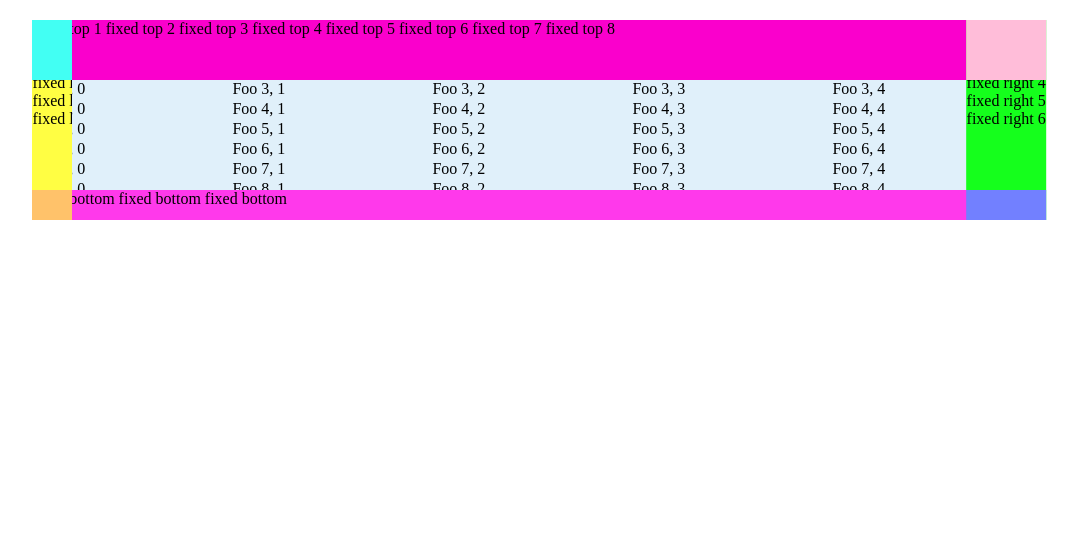
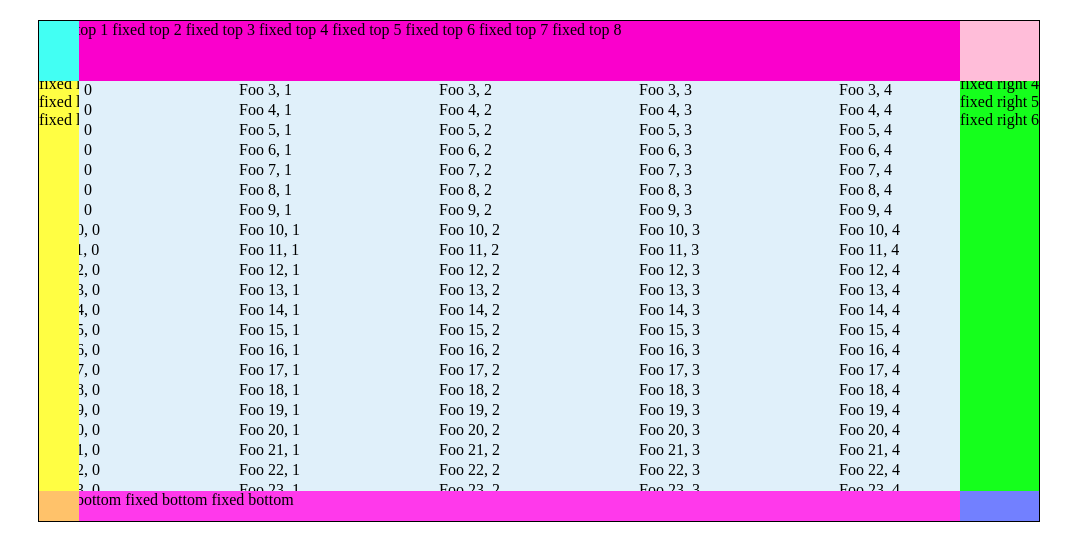
Before and after one commit to dastrobu/angular-table-study, an Angular app: page / in a window 1280 px wide. Shown: the top 560 px of the page, without its empty margins (101-1179 px from the left). Built offline with nearby package versions, Linux system fonts and the light colour scheme.

Commit message:
switched from fixed positioning to absolute positioning to avoid problems with window scrolling.

```diff
--- a/src/app/app.component.html
+++ b/src/app/app.component.html
@@ -1,3 +1,6 @@
+<!--<matrix-view-->
+    <!--[config]="{showFixed: {top: 1, left: 1, right: 1, bottom: 1}}"-->
+    <!--style="width: calc(80% + 2px); height: 200px; margin-left: auto; margin-right: auto; margin-top: 20px; display: block"></matrix-view>-->
 <matrix-view
     [config]="{showFixed: {top: 1, left: 1, right: 1, bottom: 1}}"
-    style="width: calc(80% + 2px); height: 200px; margin-left: auto; margin-right: auto; margin-top: 20px; display: block"></matrix-view>
+    style="width: 1000px; height: 500px; margin-left: auto; margin-right: auto; margin-top: 20px; display: block"></matrix-view>
--- a/src/app/matrix-view/matrix-view.component.html
+++ b/src/app/matrix-view/matrix-view.component.html
@@ -1,3 +1,6 @@
+<!-- our container sits on a ship ;-) this is at leas easy to remember -->
+<div #ship class="ship">
+    <!-- the container is responsible for the scrollbars and the main canvas (not the fixed areas) -->
     <div #container class="container">
         <div #canvas class="canvas"
              [style.width]="canvasSize.width + 'px'"
@@ -12,6 +15,9 @@
             >
                 Foo {{cell.row}}, {{cell.col}}
             </div>
+        </div>
+    </div>
+    <!-- all fixed areas sit outside the container -->
     <div *ngIf="fullConfig.showFixed.top"
          #fixedTop class="fixed fixed-top"
          [style.height]="fixedTopHeight + 'px'"
@@ -121,4 +127,3 @@
     >
     </div>
 </div>
-</div>
--- a/src/app/matrix-view/matrix-view.component.scss
+++ b/src/app/matrix-view/matrix-view.component.scss
@@ -7,19 +7,28 @@ div {
 :host {
     display: inline-block;
     overflow: hidden;
-    //border: solid;
-    //border-color: black;
-    //border-width: 1px;
+    border: solid;
+    border-color: black;
+    border-width: 1px;
+}
+
+.ship {
+    // make sure the ship fills the whole host
+    display: block;
+    position: relative;
+    overflow: hidden;
+    width: 100%;
+    height: 100%;
 }
 
 .container {
-    // make sure the container fills the whole host
+    // make sure the container fills the whole ship
     display: block;
     position: relative;
     width: 100%;
     height: 100%;
     // TODO DST: make configurable
-    overflow: auto;
+    overflow: scroll;
     // TODO: test the table insice a component which has itself a high z-index, is there any problem?
     // make sure the scroll bars lie above the fixed elements, hence the z-index
 
@@ -27,8 +36,10 @@ div {
 }
 
 .fixed {
+    top: 0;
+    left: 0;
     display: block;
-    position: fixed;
+    position: absolute;
     overflow: hidden;
 }
 
--- a/src/app/matrix-view/matrix-view.component.ts
+++ b/src/app/matrix-view/matrix-view.component.ts
@@ -1,4 +1,15 @@
-import {AfterViewInit, ChangeDetectorRef, Component, ElementRef, Input, NgZone, OnDestroy, OnInit, ViewChild} from '@angular/core';
+import {
+    AfterViewInit,
+    ChangeDetectionStrategy,
+    ChangeDetectorRef,
+    Component,
+    ElementRef,
+    Input,
+    NgZone,
+    OnDestroy,
+    OnInit,
+    ViewChild
+} from '@angular/core';
 import {BoxSize, getScrollbarWidth} from './utils';
 import {isInternetExplorer} from './browser';
 
@@ -51,6 +62,7 @@ class FullMatrixViewConfig implements MatrixViewConfig {
 }
 
 @Component({
+    changeDetection: ChangeDetectionStrategy.OnPush,
     selector: 'matrix-view',
     templateUrl: './matrix-view.component.html',
     styleUrls: ['./matrix-view.component.scss']
@@ -267,8 +279,6 @@ export class MatrixViewComponent implements OnInit, AfterViewInit, OnDestroy {
         this.updateViewportSize();
         this.changeDetectorRef.detectChanges();
         this.updateViewportSize();
-        // init at zero scroll position
-        this.updateFixedPositions(0, 0);
     }
 
     ngOnDestroy(): void {
@@ -277,23 +287,6 @@ export class MatrixViewComponent implements OnInit, AfterViewInit, OnDestroy {
             this.container.nativeElement.removeEventListener('scroll', this.scrollListener);
         }
     }
-
-    private updateFixedPositions(scrollLeft: number, scrollTop: number) {
-        const canvasSize = this.canvasSize;
-        // this.fixedRight.nativeElement.style.left = (left + this.viewportSize.width - this.fixedLeftWidth / 2) + 'px';
-
-        // this.fixedTop.nativeElement.style.left = -scrollLeft + 'px';
-        // this.fixedBottom.nativeElement.style.left = -scrollLeft + 'px';
-        // this.fixedLeft.nativeElement.style.top = -scrollTop + 'px';
-        // this.fixedRight.nativeElement.style.top = -scrollTop + 'px';
-    }
-
-    // private get canvasSize(): BoxSize {
-    //     const computedStyle = getComputedStyle(this.canvas.nativeElement);
-    //     const canvasWidth = Number(computedStyle.width.replace("px", ""));
-    //     const canvasHeight = Number(computedStyle.height.replace("px", ""));
-    //     return {width: canvasWidth, height: canvasHeight};
-    // }
 
     /**
      * updates {@link #containerSize} and {@link #viewportSize}
```
Lines whose indentation alone changed are shown as unchanged.
